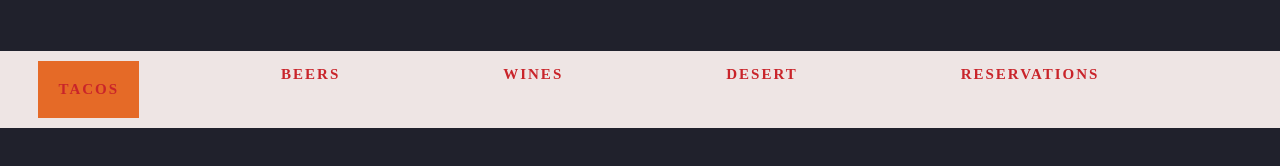
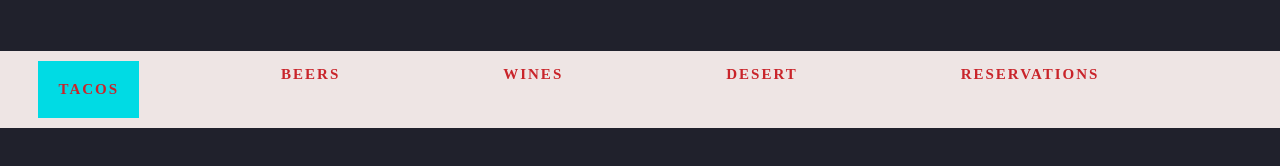
Before and after one commit to HuddyMeraBuddy/huddymerabuddy.github.io, a plain HTML site: page index.html in a window 1280 px wide. In both pictures the pointer is over the link "TACOS". Shown: the part 168-334 px from the top of the page. Drawn offline with Linux system fonts and the light colour scheme.

Commit message:
Update myrestraunt.css

```diff
--- a/myrestraunt.css
+++ b/myrestraunt.css
@@ -52,7 +52,7 @@ a{
 
 }
 a:hover{background-position: 100%;
-    background-color:rgb(229,106,39);
+    background-color:rgb(0,219,228);
     padding: 15px;
     filter: blur(0);
     transform: translate(16px);
```
